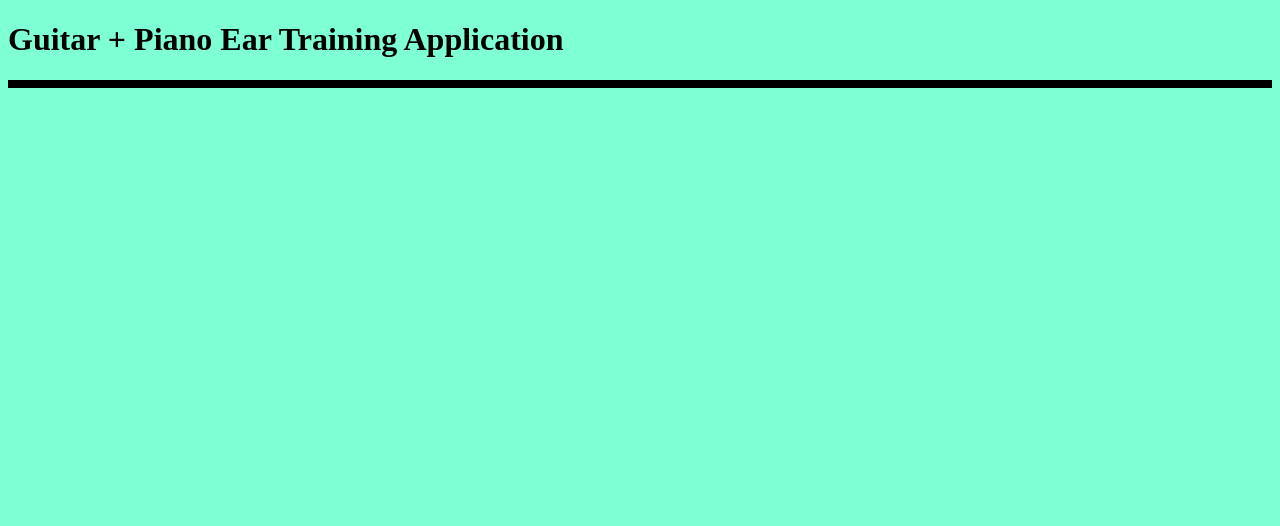
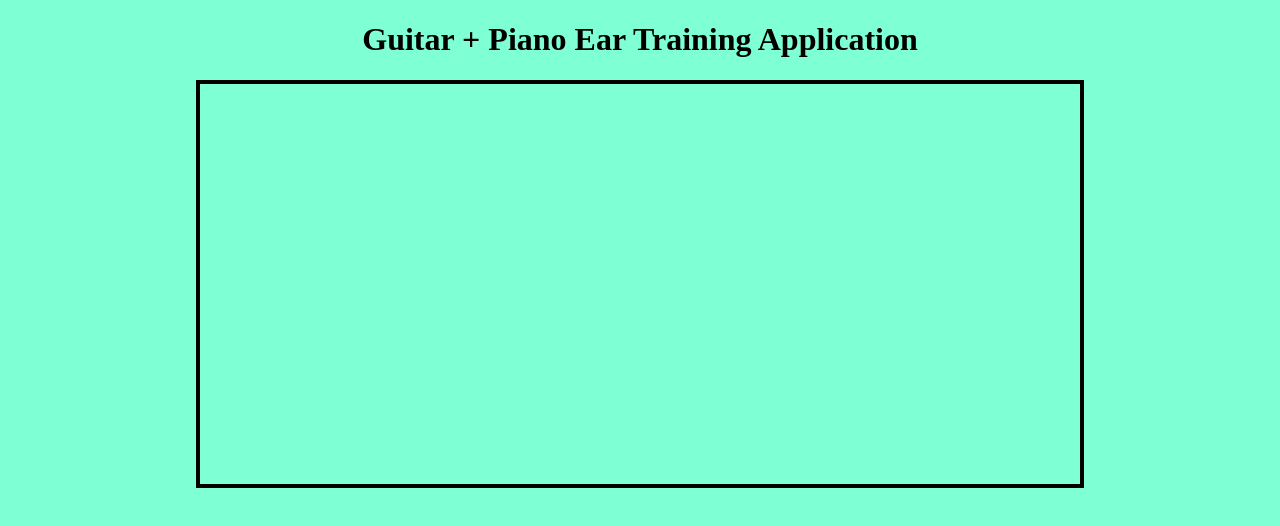
Before and after one commit to cfan310/Ear-Trainer, a plain HTML site: page index.html in a window 1280 px wide. Drawn offline with Linux system fonts and the light colour scheme.

Commit message:
stretcherd out piano border

```diff
--- a/index.html
+++ b/index.html
@@ -9,7 +9,7 @@
   </head>
 
   <body>
-    <h1>Guitar + Piano Ear Training Application</h1>
+    <h1 id="title">Guitar + Piano Ear Training Application</h1>
 
     <div id="piano"></div>
 
--- a/styles.css
+++ b/styles.css
@@ -14,13 +14,19 @@ body {
   display: none;
 }
 
+#title {
+  text-align: center;
+}
+
 #piano {
   /*center of page*/
-  padding: absolute;
+  padding: 40px;
   margin: auto;
   top: 0;
   left: 0;
   right: 0;
   bottom: 0;
   border: 0.5vmin solid black;
+  height: 40vmin;
+  width: 100vmin;
 }
```
